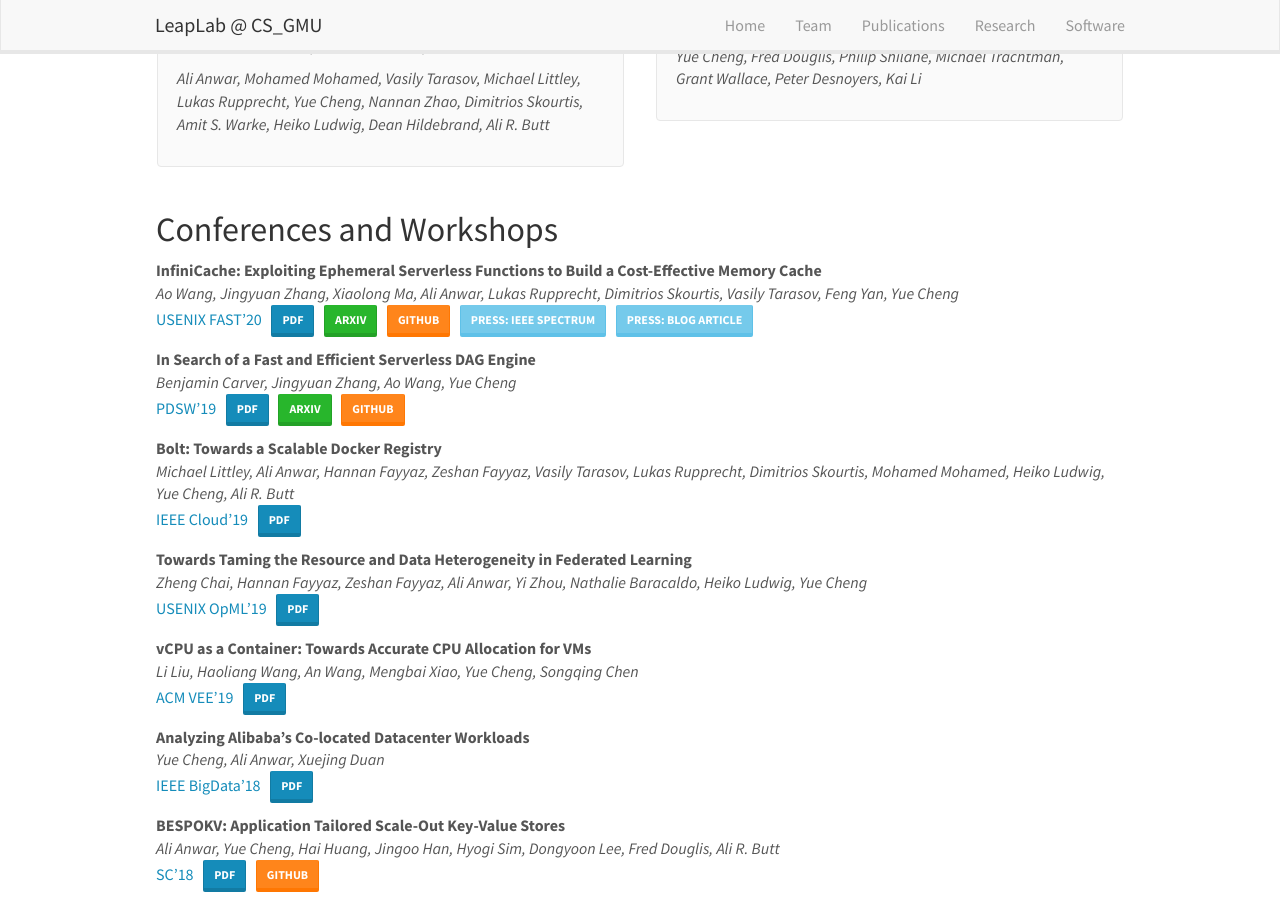
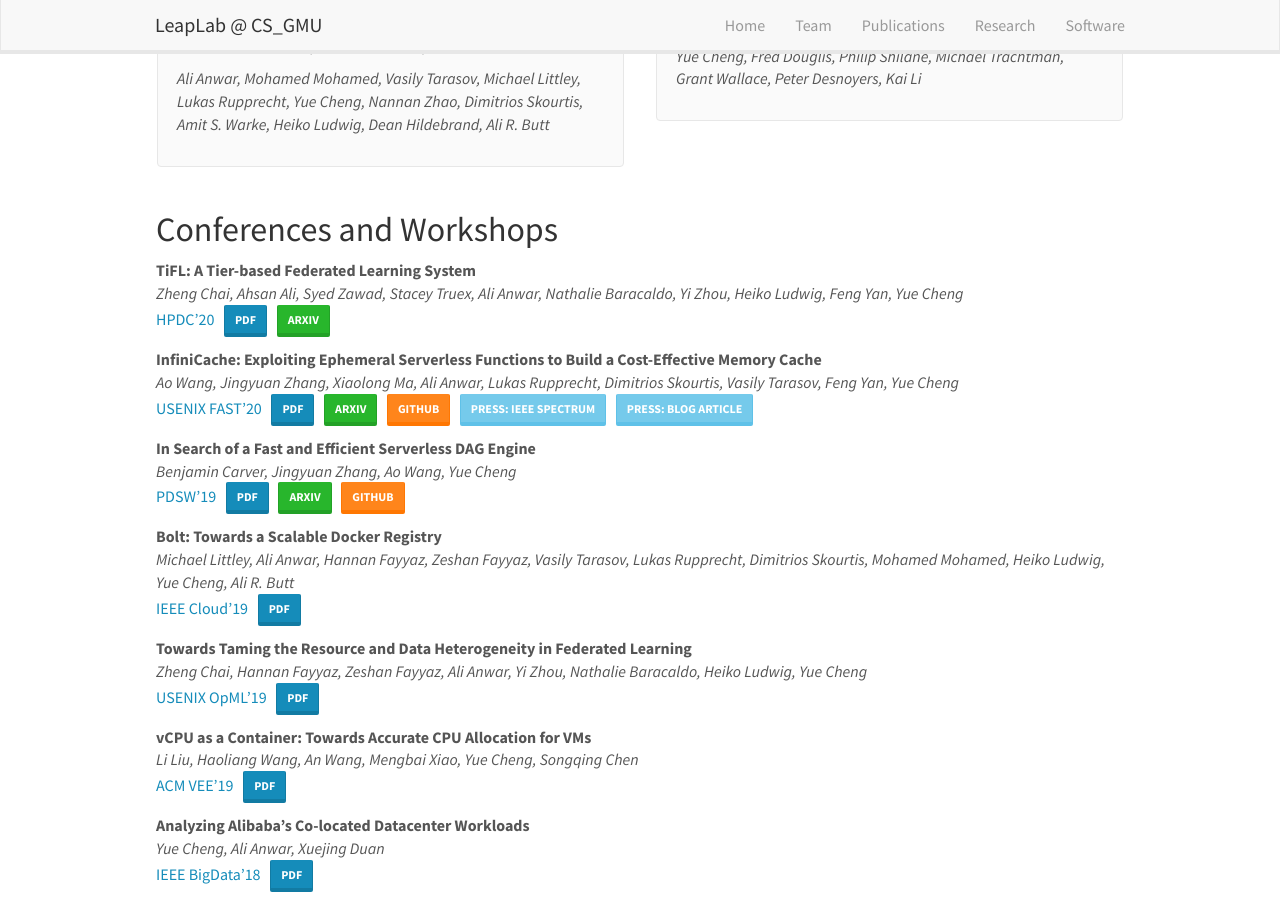
Before and after one commit to mason-leap-lab/mason-leap-lab.github.io, a Jekyll site: the page built from _pages/publications.md, in a window 1280 px wide and 900 px high, scrolled down 1442 px. Built offline with Jekyll 4.4.1, drawn with Linux system fonts in a browser that asks for light colours; nearby versions of some CDN libraries; comment, search, counter and statistics services are not loaded.

Commit message:
added hpdc 20 news

```diff
--- a/_data/news.yml
+++ b/_data/news.yml
@@ -1,3 +1,7 @@
+
+- date: <strong>March 2020</strong>
+  headline: "Congrats to Zheng, Ahsan, and Syed on their HPDC'20 paper!"
+
 - date: <strong>December 2019</strong>
   headline: "Congrats to Ao, Jingyuan, and Xiaolong on <a
 target='_blank'
--- a/_data/publist.yml
+++ b/_data/publist.yml
@@ -1,3 +1,25 @@
+
+- title: "TiFL: A Tier-based Federated Learning System"
+  image:
+  description:
+  authors: Zheng Chai, Ahsan Ali, Syed Zawad, Stacey Truex, Ali Anwar, Nathalie Baracaldo, Yi Zhou, Heiko Ludwig, Feng Yan, Yue Cheng
+  conf:
+    url: http://hpdc.org/2020/
+    display: "HPDC'20"
+  link:
+    url:
+    display: pdf
+  has_arxiv: 1
+  arxiv:
+    url: https://arxiv.org/abs/2001.09249
+    display: arXiv
+  has_src:
+  src:
+    url:
+    display:
+  highlight:
+  news2:
+
 - title: "InfiniCache: Exploiting Ephemeral Serverless Functions to Build a Cost-Effective Memory Cache"
   image: infinicache_arch.png
   description: "We design and implement InfiniCache, a first-of-its-kind
```
